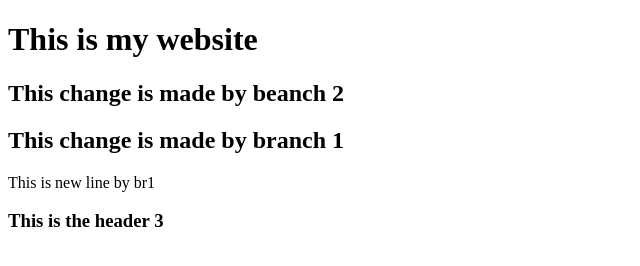
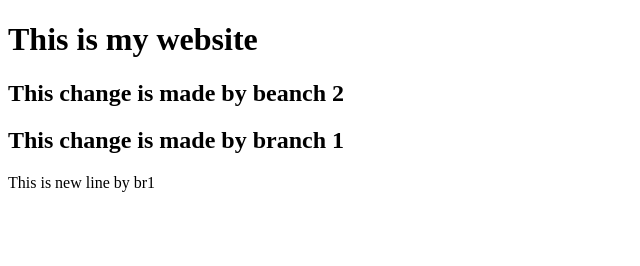
Before and after one commit to Jahid-Hasan1/merge2, a plain HTML site: page index.html in a window 1280 px wide. Shown: the whole page, without its empty margins (0-640 px from the left). Drawn offline with Linux system fonts and the light colour scheme.

Commit message:
pera added

```diff
--- a/index.html
+++ b/index.html
@@ -11,6 +11,5 @@
     <h2>This change is made by beanch 2</h2>
     <h2>This change is made by branch 1</h2>
     This is new line by br1
-    <h3>This is the header 3</h3>
 </body>
 </html>
```
